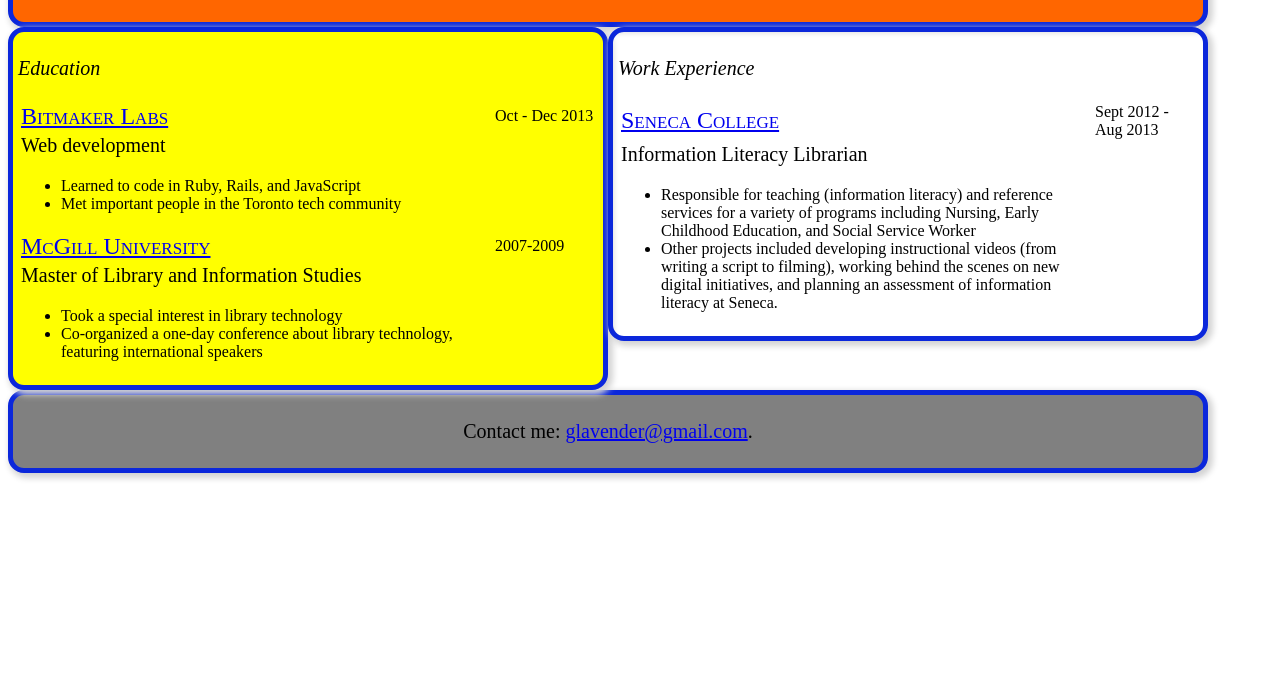
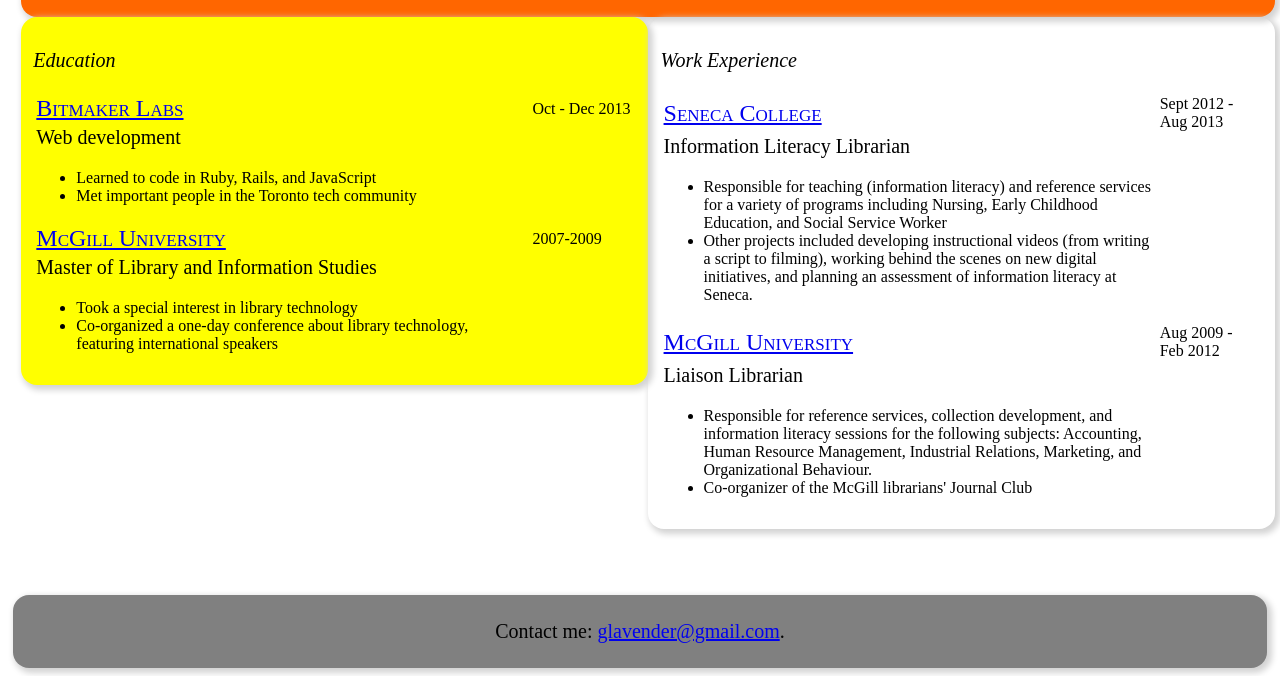
Before and after one commit to glavender/Resume, a plain HTML site: page index.html in a window 1280 px wide. Shown: the part 124-800 px from the top of the page. Drawn offline with Linux system fonts and the light colour scheme.

Commit message:
Changed CSS from width as px to width as %. Added McGill to work experience.

```diff
--- a/index.html
+++ b/index.html
@@ -75,6 +75,23 @@
 								</ul>
 							</td>
 						</tr>
+						<tr>
+							<td class="workplace">
+								<a href="http://www.mcgill.ca">McGill University</a>
+							</td>
+							<td class="date">
+								Aug 2009 - Feb 2012
+							</td>
+						</tr>
+						<tr>
+							<td class="position">
+								<p>Liaison Librarian</p>
+								<ul>
+									<li>Responsible for reference services, collection development, and information literacy sessions for the following subjects: Accounting, Human Resource Management, Industrial Relations, Marketing, and Organizational Behaviour.</li>
+									<li>Co-organizer of the McGill librarians' Journal Club</li>
+								</ul>
+							</td>
+						</tr>
 					</tbody>
 				</table>
 			</div>
--- a/styles.css
+++ b/styles.css
@@ -1,30 +1,35 @@
 body {
-	width: 1200px;
+	width: 98%;
+	position: relative;
+	left: 1%;
+	right: 1%;
+	overflow: hidden;
 }
 p{
 	font-size: 20px;
 }
 .leftcol {
+
 	float: left;
 	background: yellow;
-	width: 580px;
+	width: 48%;
 	-moz-box-shadow:    3px 3px 5px 3px #D3D3D3;
   	-webkit-box-shadow: 3px 3px 5px 3px #D3D3D3;
   	box-shadow:         3px 3px 6px 2px #D3D3D3;
   	border-radius: 16px;
-  	padding: 5px;
-  	border: 5px solid #0B27DB;
+  	padding: 1%;
+
 }
 .rightcol {
 	float: right;
 	background: 24D6F2;
-	width:580px;
+	width:48%;
 	-moz-box-shadow:    3px 3px 5px 3px #D3D3D3;
   	-webkit-box-shadow: 3px 3px 5px 3px #D3D3D3;
   	box-shadow:         3px 3px 6px 2px #D3D3D3;
   	border-radius: 16px;
-  	padding: 5px;
-  	border: 5px solid #0B27DB;
+  	padding: 1%;
+
 }
 .colname {
 	font-style: italic;
@@ -37,7 +42,6 @@
   	box-shadow:         3px 3px 6px 2px #D3D3D3;
   	border-radius: 16px;
   	padding: 5px;
-  	border: 5px solid #0B27DB;
 }
 .date {
 	width:100px;
@@ -51,6 +55,10 @@
 	font-size: 24px;
 }
 footer {
+	position: fixed;
+	bottom: 1%;
+	left: 1%;
+	right: 1%;
 	clear: both;
 	background: gray;
 	-moz-box-shadow:    3px 3px 5px 3px #D3D3D3;
@@ -58,6 +66,5 @@
   	box-shadow:         3px 3px 6px 2px #D3D3D3;
   	border-radius: 16px;
   	padding: 5px;
-  	border: 5px solid #0B27DB;
   	text-align: center;
 }
```
